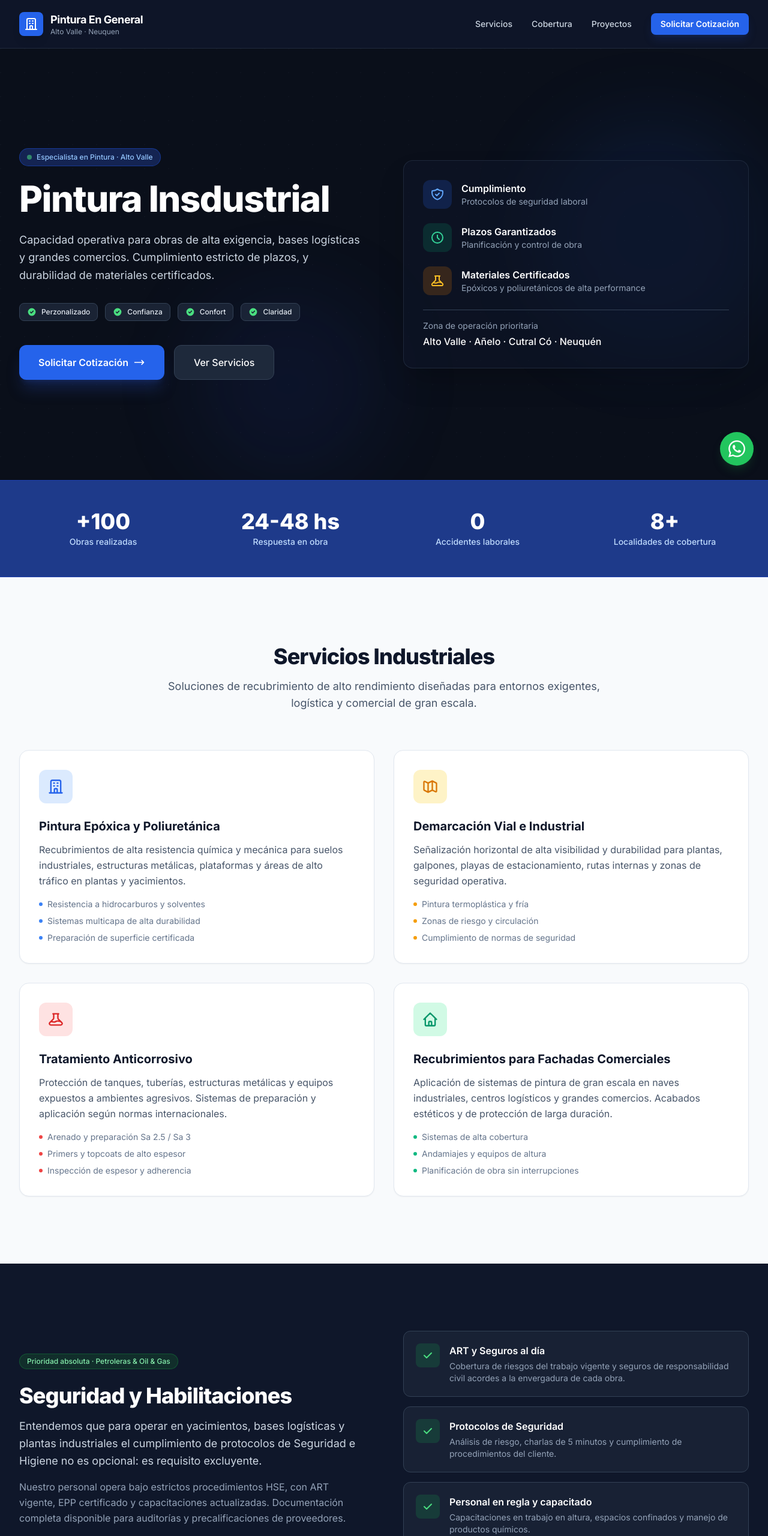
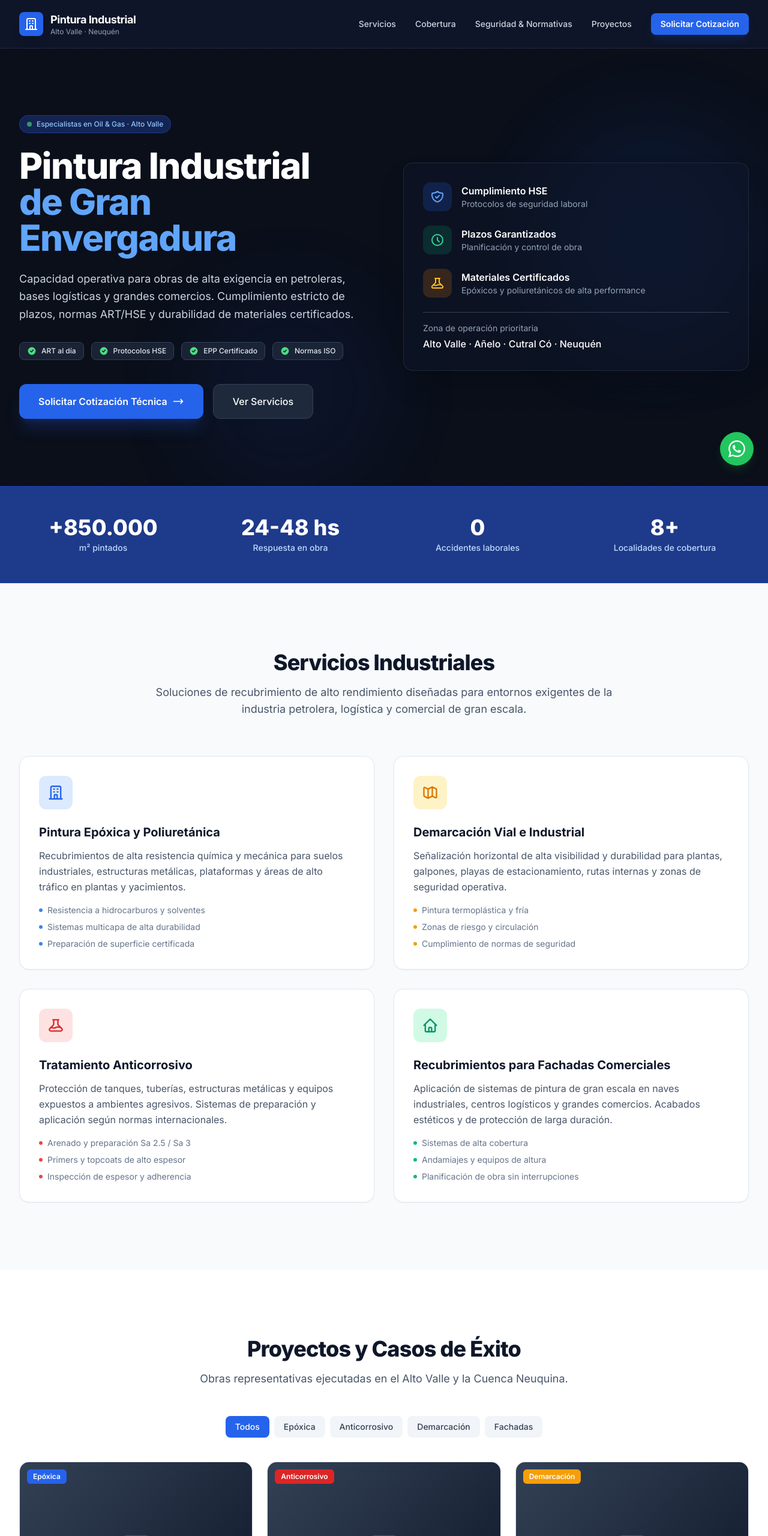
Before and after one commit to villegasjuancruz911-star/webariel, a website: page public/index.html in a window 1280 px wide. Shown: the top 2560 px of the page at 60% size. Drawn offline with nearby package versions, Linux system fonts and the light colour scheme.

Commit message:
Update index.html

```diff
--- a/public/index.html
+++ b/public/index.html
@@ -63,8 +63,8 @@
             </svg>
           </div>
           <div class="hidden sm:block">
-            <span class="text-white font-bold text-lg tracking-tight">Pintura En General</span>
-            <span class="block text-xs text-slate-400 -mt-0.5">Alto Valle · Neuquen</span>
+            <span class="text-white font-bold text-lg tracking-tight">Pintura Industrial</span>
+            <span class="block text-xs text-slate-400 -mt-0.5">Alto Valle · Neuquén</span>
           </div>
         </a>
 
@@ -72,6 +72,7 @@
         <nav class="hidden lg:flex items-center gap-8">
           <a href="#servicios" class="text-slate-300 hover:text-white text-sm font-medium transition-colors">Servicios</a>
           <a href="#cobertura" class="text-slate-300 hover:text-white text-sm font-medium transition-colors">Cobertura</a>
+          <a href="#seguridad" class="text-slate-300 hover:text-white text-sm font-medium transition-colors">Seguridad & Normativas</a>
           <a href="#proyectos" class="text-slate-300 hover:text-white text-sm font-medium transition-colors">Proyectos</a>
           <a href="#cotizacion" class="inline-flex items-center gap-2 px-4 py-2 bg-primary-600 hover:bg-primary-500 text-white text-sm font-semibold rounded-lg transition-colors shadow-lg shadow-primary-900/30">
             Solicitar Cotización
@@ -113,41 +114,41 @@
         <div>
           <div class="inline-flex items-center gap-2 px-3 py-1.5 rounded-full bg-primary-900/50 border border-primary-700/50 text-primary-300 text-xs font-medium mb-6">
             <span class="w-2 h-2 rounded-full bg-green-400 animate-pulse"></span>
-            Especialista en Pintura  · Alto Valle
+            Especialistas en Oil & Gas · Alto Valle
           </div>
 
           <h1 class="text-4xl sm:text-5xl lg:text-6xl font-extrabold text-white leading-tight tracking-tight">
-            Pintura Insdustrial<br />
-            <span class="text-primary-400"></span>
+            Pintura Industrial<br />
+            <span class="text-primary-400">de Gran Envergadura</span>
           </h1>
 
           <p class="mt-6 text-lg text-slate-300 max-w-xl leading-relaxed">
-            Capacidad operativa para obras de alta exigencia, bases logísticas y grandes comercios. Cumplimiento estricto de plazos, y durabilidad de materiales certificados.
+            Capacidad operativa para obras de alta exigencia en petroleras, bases logísticas y grandes comercios. Cumplimiento estricto de plazos, normas ART/HSE y durabilidad de materiales certificados.
           </p>
 
           <!-- Badges de seguridad -->
           <div class="mt-8 flex flex-wrap gap-3">
-              <span class="inline-flex items-center gap-2 px-3 py-1.5 rounded-lg bg-slate-800/80 border border-slate-700 text-slate-200 text-xs font-medium">
-                  <svg class="w-4 h-4 text-green-400" fill="currentColor" viewBox="0 0 20 20"><path fill-rule="evenodd" d="M10 18a8 8 0 100-16 8 8 0 000 16zm3.707-9.293a1 1 0 00-1.414-1.414L9 10.586 7.707 9.293a1 1 0 00-1.414 1.414l2 2a1 1 0 001.414 0l4-4z" clip-rule="evenodd" /></svg>
-                  Perzonalizado
-              </span>
             <span class="inline-flex items-center gap-2 px-3 py-1.5 rounded-lg bg-slate-800/80 border border-slate-700 text-slate-200 text-xs font-medium">
               <svg class="w-4 h-4 text-green-400" fill="currentColor" viewBox="0 0 20 20"><path fill-rule="evenodd" d="M10 18a8 8 0 100-16 8 8 0 000 16zm3.707-9.293a1 1 0 00-1.414-1.414L9 10.586 7.707 9.293a1 1 0 00-1.414 1.414l2 2a1 1 0 001.414 0l4-4z" clip-rule="evenodd"/></svg>
-              Confianza
+              ART al día
             </span>
             <span class="inline-flex items-center gap-2 px-3 py-1.5 rounded-lg bg-slate-800/80 border border-slate-700 text-slate-200 text-xs font-medium">
               <svg class="w-4 h-4 text-green-400" fill="currentColor" viewBox="0 0 20 20"><path fill-rule="evenodd" d="M10 18a8 8 0 100-16 8 8 0 000 16zm3.707-9.293a1 1 0 00-1.414-1.414L9 10.586 7.707 9.293a1 1 0 00-1.414 1.414l2 2a1 1 0 001.414 0l4-4z" clip-rule="evenodd"/></svg>
-              Confort
+              Protocolos HSE
             </span>
             <span class="inline-flex items-center gap-2 px-3 py-1.5 rounded-lg bg-slate-800/80 border border-slate-700 text-slate-200 text-xs font-medium">
               <svg class="w-4 h-4 text-green-400" fill="currentColor" viewBox="0 0 20 20"><path fill-rule="evenodd" d="M10 18a8 8 0 100-16 8 8 0 000 16zm3.707-9.293a1 1 0 00-1.414-1.414L9 10.586 7.707 9.293a1 1 0 00-1.414 1.414l2 2a1 1 0 001.414 0l4-4z" clip-rule="evenodd"/></svg>
-              Claridad
+              EPP Certificado
+            </span>
+            <span class="inline-flex items-center gap-2 px-3 py-1.5 rounded-lg bg-slate-800/80 border border-slate-700 text-slate-200 text-xs font-medium">
+              <svg class="w-4 h-4 text-green-400" fill="currentColor" viewBox="0 0 20 20"><path fill-rule="evenodd" d="M10 18a8 8 0 100-16 8 8 0 000 16zm3.707-9.293a1 1 0 00-1.414-1.414L9 10.586 7.707 9.293a1 1 0 00-1.414 1.414l2 2a1 1 0 001.414 0l4-4z" clip-rule="evenodd"/></svg>
+              Normas ISO
             </span>
           </div>
 
           <div class="mt-10 flex flex-col sm:flex-row gap-4">
             <a href="#cotizacion" class="inline-flex items-center justify-center gap-2 px-8 py-4 bg-primary-600 hover:bg-primary-500 text-white font-semibold rounded-xl shadow-xl shadow-primary-900/40 transition-all hover:scale-[1.02]">
-              Solicitar Cotización
+              Solicitar Cotización Técnica
               <svg class="w-5 h-5" fill="none" stroke="currentColor" viewBox="0 0 24 24"><path stroke-linecap="round" stroke-linejoin="round" stroke-width="2" d="M17 8l4 4m0 0l-4 4m4-4H3"/></svg>
             </a>
             <a href="#servicios" class="inline-flex items-center justify-center gap-2 px-8 py-4 bg-slate-800 hover:bg-slate-700 text-white font-medium rounded-xl border border-slate-700 transition-colors">
@@ -165,7 +166,7 @@
                   <svg class="w-6 h-6 text-primary-400" fill="none" stroke="currentColor" viewBox="0 0 24 24"><path stroke-linecap="round" stroke-linejoin="round" stroke-width="2" d="M9 12l2 2 4-4m5.618-4.016A11.955 11.955 0 0112 2.944a11.955 11.955 0 01-8.618 3.04A12.02 12.02 0 003 9c0 5.591 3.824 10.29 9 11.622 5.176-1.332 9-6.03 9-11.622 0-1.042-.133-2.052-.382-3.016z"/></svg>
                 </div>
                 <div>
-                  <p class="text-white font-semibold">Cumplimiento </p>
+                  <p class="text-white font-semibold">Cumplimiento HSE</p>
                   <p class="text-slate-400 text-sm">Protocolos de seguridad laboral</p>
                 </div>
               </div>
@@ -203,8 +204,8 @@
     <div class="max-w-7xl mx-auto px-4 sm:px-6 lg:px-8 py-12">
       <div class="grid grid-cols-2 lg:grid-cols-4 gap-8 text-center">
         <div>
-          <p class="text-3xl lg:text-4xl font-extrabold text-white" data-count="100">+100</p>
-          <p class="mt-1 text-primary-200 text-sm font-medium">Obras realizadas</p>
+          <p class="text-3xl lg:text-4xl font-extrabold text-white" data-count="850000">+850.000</p>
+          <p class="mt-1 text-primary-200 text-sm font-medium">m² pintados</p>
         </div>
         <div>
           <p class="text-3xl lg:text-4xl font-extrabold text-white">24-48 hs</p>
@@ -227,7 +228,7 @@
     <div class="max-w-7xl mx-auto px-4 sm:px-6 lg:px-8">
       <div class="text-center max-w-3xl mx-auto mb-16">
         <h2 class="text-3xl lg:text-4xl font-extrabold text-slate-900 tracking-tight">Servicios Industriales</h2>
-        <p class="mt-4 text-lg text-slate-600">Soluciones de recubrimiento de alto rendimiento diseñadas para entornos exigentes, logística y comercial de gran escala.</p>
+        <p class="mt-4 text-lg text-slate-600">Soluciones de recubrimiento de alto rendimiento diseñadas para entornos exigentes de la industria petrolera, logística y comercial de gran escala.</p>
       </div>
 
       <div class="grid md:grid-cols-2 gap-6 lg:gap-8">
@@ -286,59 +287,6 @@
             <li class="flex items-center gap-2"><span class="w-1.5 h-1.5 rounded-full bg-emerald-500"></span> Planificación de obra sin interrupciones</li>
           </ul>
         </article>
-      </div>
-    </div>
-  </section>
-
-  <!-- ==================== SEGURIDAD Y HABILITACIONES ==================== -->
-  <section id="seguridad" class="py-20 lg:py-28 bg-industrial-900">
-    <div class="max-w-7xl mx-auto px-4 sm:px-6 lg:px-8">
-      <div class="grid lg:grid-cols-2 gap-12 lg:gap-16 items-center">
-        <div>
-          <div class="inline-flex items-center gap-2 px-3 py-1 rounded-full bg-green-900/40 border border-green-700/50 text-green-300 text-xs font-medium mb-6">
-            Prioridad absoluta · Petroleras & Oil & Gas
-          </div>
-          <h2 class="text-3xl lg:text-4xl font-extrabold text-white tracking-tight">Seguridad y Habilitaciones</h2>
-          <p class="mt-4 text-lg text-slate-300 leading-relaxed">
-            Entendemos que para operar en yacimientos, bases logísticas y plantas industriales el cumplimiento de protocolos de Seguridad e Higiene no es opcional: es requisito excluyente.
-          </p>
-          <p class="mt-4 text-slate-400 leading-relaxed">
-            Nuestro personal opera bajo estrictos procedimientos HSE, con ART vigente, EPP certificado y capacitaciones actualizadas. Documentación completa disponible para auditorías y precalificaciones de proveedores.
-          </p>
-        </div>
-
-        <div class="space-y-4">
-          <div class="flex gap-4 p-5 rounded-xl bg-slate-800/60 border border-slate-700">
-            <div class="flex-shrink-0 w-10 h-10 rounded-lg bg-green-600/20 flex items-center justify-center">
-              <svg class="w-5 h-5 text-green-400" fill="currentColor" viewBox="0 0 20 20"><path fill-rule="evenodd" d="M16.707 5.293a1 1 0 010 1.414l-8 8a1 1 0 01-1.414 0l-4-4a1 1 0 011.414-1.414L8 12.586l7.293-7.293a1 1 0 011.414 0z" clip-rule="evenodd"/></svg>
-            </div>
-            <div>
-              <h3 class="text-white font-semibold">ART y Seguros al día</h3>
-              <p class="text-slate-400 text-sm mt-1">Cobertura de riesgos del trabajo vigente y seguros de responsabilidad civil acordes a la envergadura de cada obra.</p>
-            </div>
-          </div>
-          <div class="flex gap-4 p-5 rounded-xl bg-slate-800/60 border border-slate-700">
-            <div class="flex-shrink-0 w-10 h-10 rounded-lg bg-green-600/20 flex items-center justify-center">
-              <svg class="w-5 h-5 text-green-400" fill="currentColor" viewBox="0 0 20 20"><path fill-rule="evenodd" d="M16.707 5.293a1 1 0 010 1.414l-8 8a1 1 0 01-1.414 0l-4-4a1 1 0 011.414-1.414L8 12.586l7.293-7.293a1 1 0 011.414 0z" clip-rule="evenodd"/></svg>
-            </div>
-            <div>
-              <h3 class="text-white font-semibold">Protocolos de Seguridad</h3>
-              <p class="text-slate-400 text-sm mt-1">Análisis de riesgo, charlas de 5 minutos y cumplimiento de procedimientos del cliente.</p>
-            </div>
-          </div>
-          <div class="flex gap-4 p-5 rounded-xl bg-slate-800/60 border border-slate-700">
-            <div class="flex-shrink-0 w-10 h-10 rounded-lg bg-green-600/20 flex items-center justify-center">
-              <svg class="w-5 h-5 text-green-400" fill="currentColor" viewBox="0 0 20 20"><path fill-rule="evenodd" d="M16.707 5.293a1 1 0 010 1.414l-8 8a1 1 0 01-1.414 0l-4-4a1 1 0 011.414-1.414L8 12.586l7.293-7.293a1 1 0 011.414 0z" clip-rule="evenodd"/></svg>
-            </div>
-            <div>
-              <h3 class="text-white font-semibold">Personal en regla y capacitado</h3>
-              <p class="text-slate-400 text-sm mt-1"> Capacitaciones en trabajo en altura, espacios confinados y manejo de productos químicos.</p>
-            </div>
-          </div>
-
-            </div>
-          </div>
-        </div>
       </div>
     </div>
   </section>
@@ -622,7 +570,7 @@
             <span class="text-white font-bold">Pintura Industrial</span>
           </div>
           <p class="text-slate-400 text-sm leading-relaxed">
-            Especialistas en pintura obrera e industrial de gran envergadura para el sector oil & gas, bases logísticas y grandes comercios del Alto Valle.
+            Especialistas en pintura obrera e industrial de gran envergadura, bases logísticas y grandes comercios del Alto Valle.
           </p>
         </div>
 
@@ -630,7 +578,6 @@
           <h4 class="text-white font-semibold mb-4">Accesos rápidos</h4>
           <ul class="space-y-2 text-sm">
             <li><a href="#servicios" class="text-slate-400 hover:text-white transition-colors">Servicios</a></li>
-            <li><a href="#seguridad" class="text-slate-400 hover:text-white transition-colors">Seguridad & Normativas</a></li>
             <li><a href="#proyectos" class="text-slate-400 hover:text-white transition-colors">Proyectos</a></li>
             <li><a href="#cobertura" class="text-slate-400 hover:text-white transition-colors">Cobertura</a></li>
             <li><a href="#cotizacion" class="text-slate-400 hover:text-white transition-colors">Cotización</a></li>
@@ -642,15 +589,15 @@
           <ul class="space-y-3 text-sm text-slate-400">
             <li class="flex items-start gap-2">
               <svg class="w-5 h-5 text-primary-400 flex-shrink-0 mt-0.5" fill="none" stroke="currentColor" viewBox="0 0 24 24"><path stroke-linecap="round" stroke-linejoin="round" stroke-width="2" d="M3 5a2 2 0 012-2h3.28a1 1 0 01.948.684l1.498 4.493a1 1 0 01-.502 1.21l-2.257 1.13a11.042 11.042 0 005.516 5.516l1.13-2.257a1 1 0 011.21-.502l4.493 1.498a1 1 0 01.684.949V19a2 2 0 01-2 2h-1C9.716 21 3 14.284 3 6V5z"/></svg>
-              <span>+54 9 XXX XXX-XXXX</span>
+              <span>+54 2984 520972</span>
             </li>
             <li class="flex items-start gap-2">
               <svg class="w-5 h-5 text-primary-400 flex-shrink-0 mt-0.5" fill="none" stroke="currentColor" viewBox="0 0 24 24"><path stroke-linecap="round" stroke-linejoin="round" stroke-width="2" d="M3 8l7.89 5.26a2 2 0 002.22 0L21 8M5 19h14a2 2 0 002-2V7a2 2 0 00-2-2H5a2 2 0 00-2 2v10a2 2 0 002 2z"/></svg>
-              <span>comercial@pinturaindustrial.example</span>
+              <span>arielvillegas911@gmail.com</span>
             </li>
             <li class="flex items-start gap-2">
               <svg class="w-5 h-5 text-primary-400 flex-shrink-0 mt-0.5" fill="none" stroke="currentColor" viewBox="0 0 24 24"><path stroke-linecap="round" stroke-linejoin="round" stroke-width="2" d="M17.657 16.657L13.414 20.9a1.998 1.998 0 01-2.827 0l-4.244-4.243a8 8 0 1111.314 0z"/><path stroke-linecap="round" stroke-linejoin="round" stroke-width="2" d="M15 11a3 3 0 11-6 0 3 3 0 016 0z"/></svg>
-              <span>Alto Valle de Río Negro / Neuquén</span>
+              <span>Alto Valle de Río Negro / Villa Regina / Neuquén</span>
             </li>
           </ul>
         </div>
```
